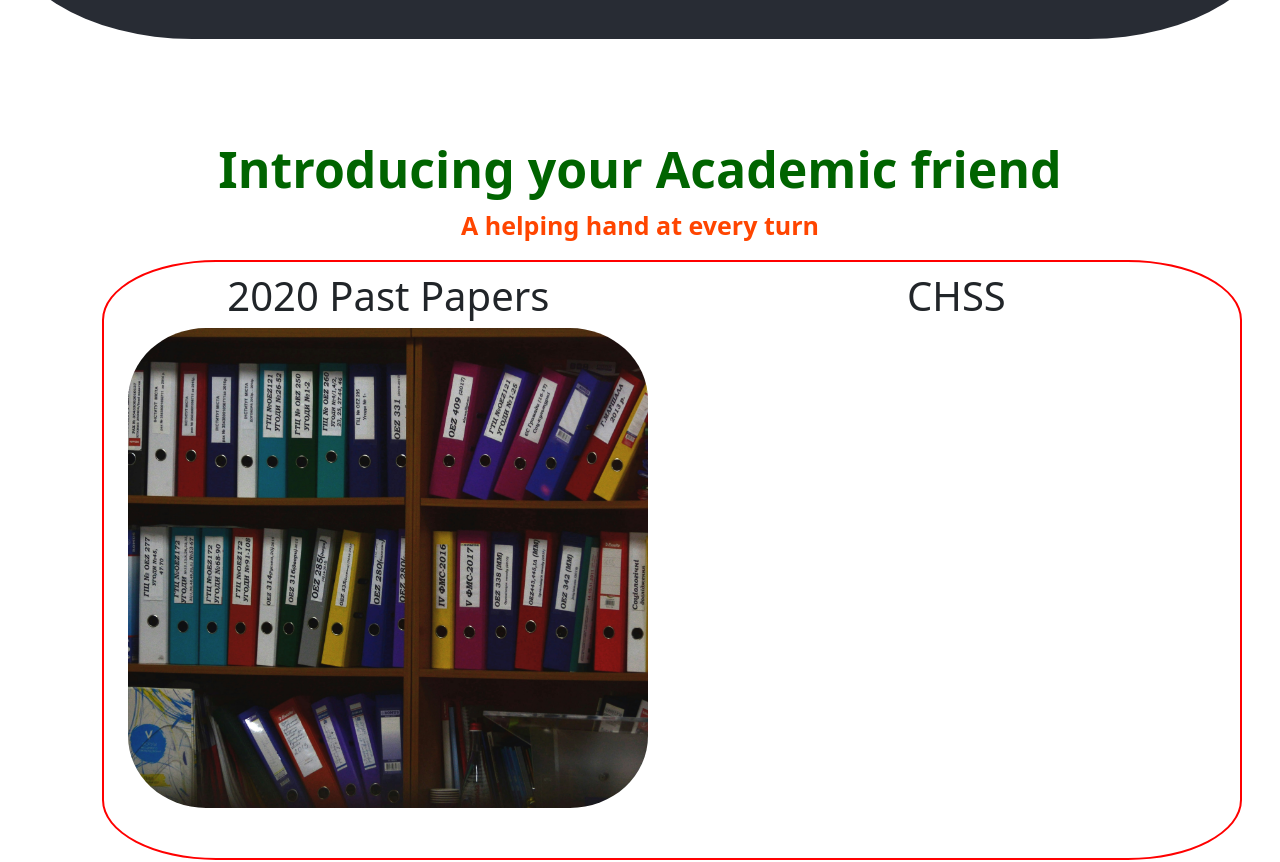
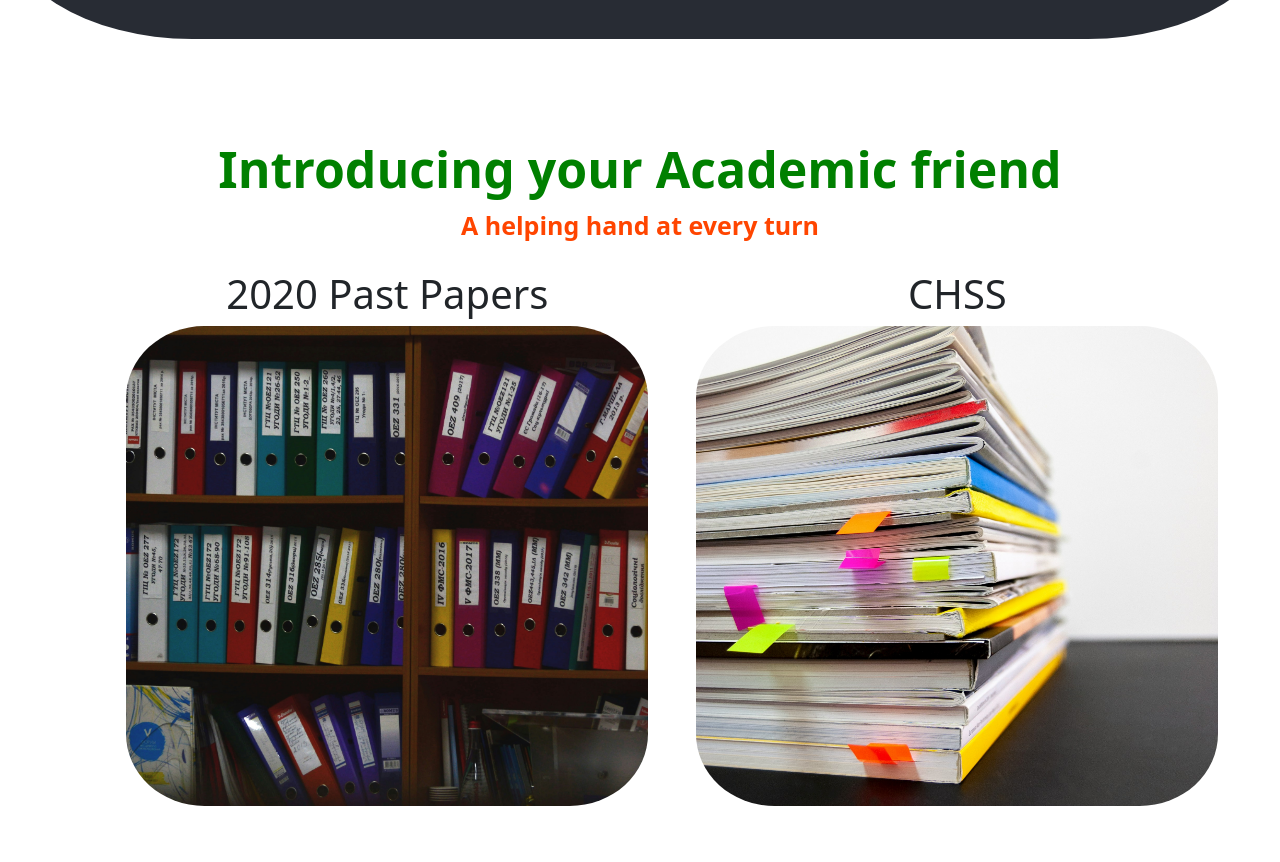
Before and after one commit to JesseOtim/Past, a React (Create React App) app: page / in a window 1280 px wide. Shown: the part 840-1702 px from the top of the page. Built offline with nearby package versions, Linux system fonts and the light colour scheme.

Commit message:
Add new Image to right container

```diff
--- a/src/App.css
+++ b/src/App.css
@@ -56,7 +56,22 @@
   align-items: center;
   justify-content: center;
   font-size: calc(10px + 2vmin);
-  color: white;
+
+}
+
+.HODO{
+  background-color: #282c34;
+  background-image: url(../public/Images/bernd-klutsch-nE2HV5AUXFo-unsplash.jpg);
+  background-position: center;
+  background-repeat: no-repeat;
+  background-size: cover;
+  border-radius: 15%;
+  min-height: 60vh;
+  display: flex;
+  flex-direction: column;
+  align-items: center;
+  justify-content: center;
+  font-size: calc(10px + 2vmin);
 }
 
 .App-link {
--- a/src/App.js
+++ b/src/App.js
@@ -197,7 +197,7 @@ function App() {
       </header>
       <Container
         className="d-flex justify-content-center align-items-center"
-        style={{ marginTop: "100px", color: "darkgreen" }}
+        style={{ marginTop: "100px", color: "green" }}
       >
         <h1 style={{ fontSize: "50px", fontWeight: "bolder" }}>
           Introducing your Academic friend
@@ -211,7 +211,7 @@ function App() {
       <Container
         style={{
           margin: "2px",
-          border: "2px solid red",
+          // border: "2px solid red",
           height: "75vh",
           marginLeft: "8%",
           borderRadius: "10%",
@@ -221,23 +221,28 @@ function App() {
           <Col>
             <Container>
               <h1 style={{ marginTop: "10px" }}>2020 Past Papers</h1>
-              <header className="HOD">
-
-              </header>
+              <header className="HOD"></header>
             </Container>
           </Col>
 
           <Col>
-            <h1 style={{ marginTop: "10px" }}>CHSS</h1>
+            <Container>
+              <h1 style={{ marginTop: "10px" }}>CHSS</h1>
+              <header className="HODO"></header>
+            </Container>
           </Col>
         </Row>
       </Container>
 
-      <Container style={{marginTop:"20px"}}>
-        <h1 style={{fontWeight:"bold", color:"green"}}>More coming your way</h1>
-        <h2 style={{color:"orangered"}}>Easily accessible</h2>
-        <p style={{fontSize:"20px", fontWeight:"bold"}}>"History repeats it's self", In this case, constantly.</p>
-        </Container>
+      <Container style={{ marginTop: "20px" }}>
+        <h1 style={{ fontWeight: "bold", color: "green" }}>
+          More coming your way
+        </h1>
+        <h2 style={{ color: "orangered" }}>Easily accessible</h2>
+        <p style={{ fontSize: "20px", fontWeight: "bold" }}>
+          "History repeats it's self", In this case, constantly.
+        </p>
+      </Container>
 
       {/* FOOTER starts here*/}
       <footer className="bg-dark text-light py-4" style={{ marginTop: "50px" }}>
```
